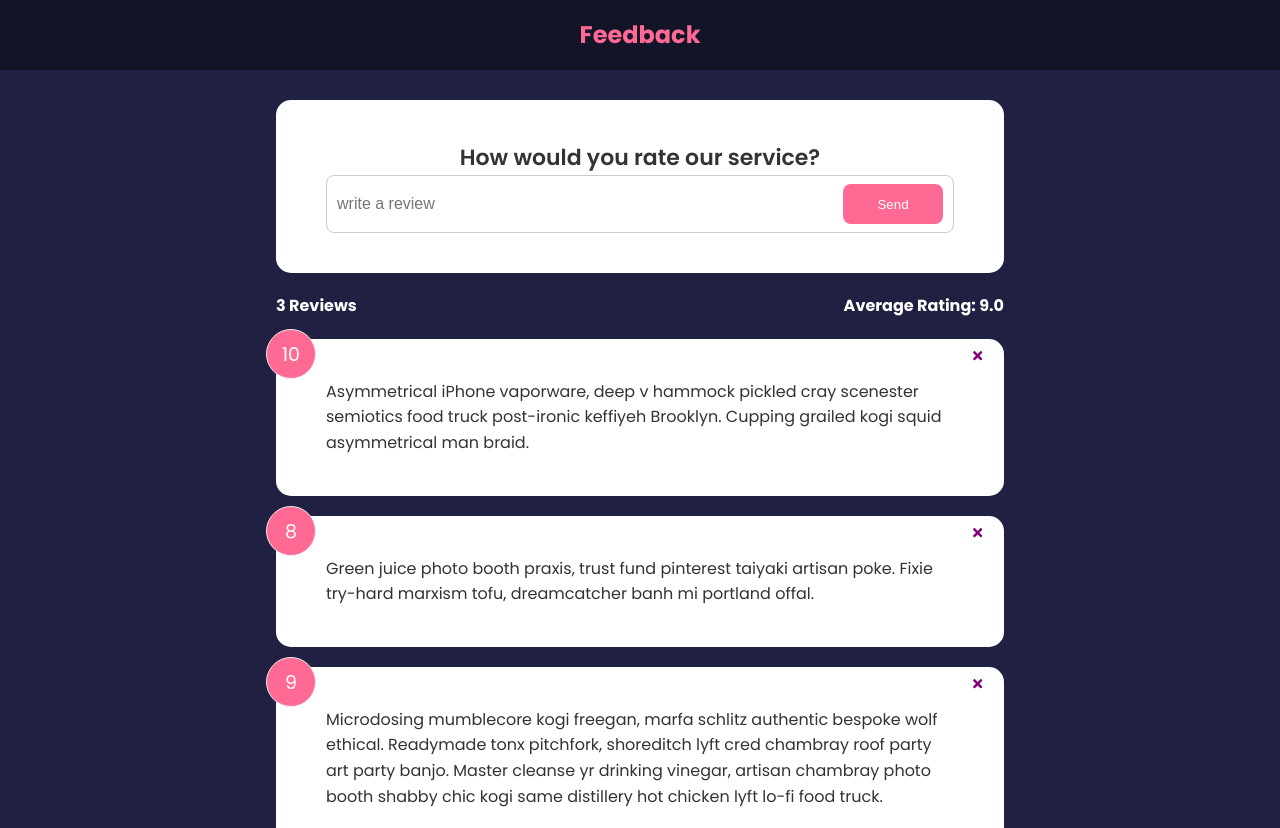
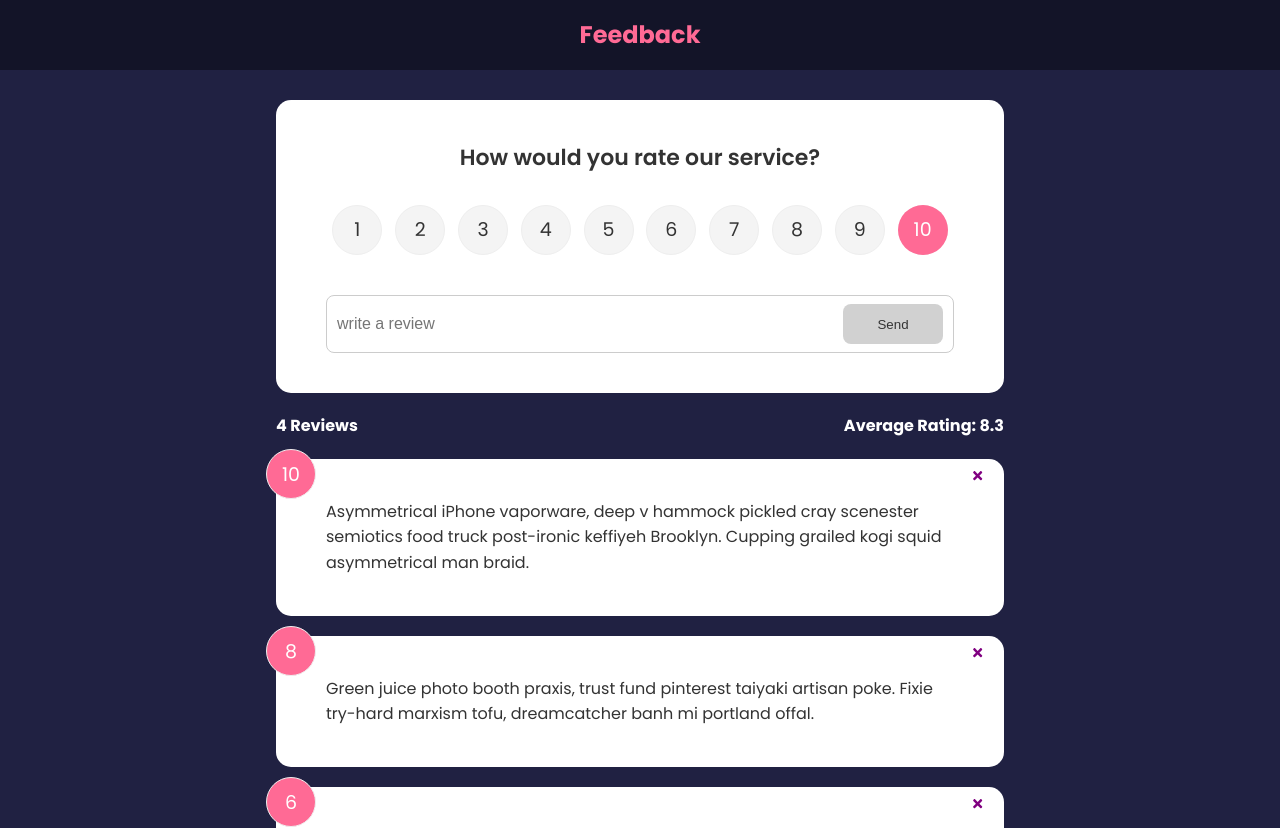
Before and after one commit to EdwinSch/react-feedback-app, a React (Vite) app: page / in a window 1280 px wide. Shown: the top 828 px of the page. Built offline with nearby package versions, Linux system fonts and the light colour scheme.

Commit message:
add: rating component + feedback return logic

```diff
--- a/package.json
+++ b/package.json
@@ -12,7 +12,8 @@
   "dependencies": {
     "react": "^18.2.0",
     "react-dom": "^18.2.0",
-    "react-icons": "^4.12.0"
+    "react-icons": "^4.12.0",
+    "uuid": "^9.0.1"
   },
   "devDependencies": {
     "@types/react": "^18.2.15",
--- a/src/App.jsx
+++ b/src/App.jsx
@@ -5,9 +5,16 @@
 import feedbackData from "./data";
 
 import { useState } from "react";
+import { v4 as uuidv4 } from "uuid";
 
 function App() {
   const [feedback, setFeedback] = useState(feedbackData);
+
+  const addFeedback = (newFeedback) => {
+    newFeedback.id = uuidv4();
+
+    setFeedback([newFeedback, ...feedback]);
+  };
 
   const deleteFeedback = (id) => {
     if (window.confirm("This action will delete this post!")) {
@@ -19,7 +26,7 @@
     <>
       <Header />
       <div className="container">
-        <FeedbackForm />
+        <FeedbackForm handleAdd={addFeedback} />
         <FeedbackStats feedback={feedback} />
         <FeedbackList feedback={feedback} handleDelete={deleteFeedback} />
       </div>
--- a/src/components/FeedbackForm.jsx
+++ b/src/components/FeedbackForm.jsx
@@ -1,18 +1,49 @@
 import Card from "./shared/Card";
 import Button from "./shared/Button";
+import RatingSelect from "./RatingSelect";
 import { useState } from "react";
 
-const FeedbackForm = () => {
+const FeedbackForm = ({ handleAdd }) => {
   const [text, setText] = useState("");
+  const [rating, setRating] = useState(10);
+  const [isBtnDisabled, setIsBtnDisabled] = useState(true);
+  const [message, setMessage] = useState("");
 
   const handleChange = (event) => {
+    if (text === "") {
+      setIsBtnDisabled(true);
+      setMessage(null);
+    } else if (text !== "" && text.trim().length <= 10) {
+      setIsBtnDisabled(true);
+      setMessage("text to short");
+    } else {
+      setIsBtnDisabled(false);
+      setMessage(null);
+    }
+
     setText(event.target.value);
+  };
+
+  const handleSubmit = (event) => {
+    event.preventDefault();
+
+    const newFeedback = {
+      text,
+      rating,
+    };
+    handleAdd(newFeedback);
+    setText("");
   };
 
   return (
     <Card>
-      <form>
+      <form onSubmit={handleSubmit}>
         <h2>How would you rate our service?</h2>
+        <RatingSelect
+          select={(rating) => {
+            setRating(rating);
+          }}
+        />
         <div className="input-group">
           <input
             onChange={handleChange}
@@ -20,10 +51,12 @@
             placeholder="write a review"
             value={text}
           />
-          <Button type="submit" version="secondary">
+          <Button type="submit" isDisabled={isBtnDisabled} version="secondary">
             Send
           </Button>
         </div>
+
+        {message && <div className="message">{message}</div>}
       </form>
     </Card>
   );
--- /dev/null
+++ b/src/components/RatingSelect.jsx
@@ -0,0 +1,30 @@
+import { useState } from "react";
+
+const RatingSelect = ({ select }) => {
+  const [selected, setSelected] = useState(10);
+
+  const handleChange = (event) => {
+    setSelected(+event.currentTarget.value);
+    select(selected);
+  };
+
+  return (
+    <ul className="rating">
+      {Array.from({ length: 10 }, (_, i) => (
+        <li key={`rating-${i + 1}`}>
+          <input
+            type="radio"
+            id={`num${i + 1}`}
+            name="rating"
+            value={i + 1}
+            onChange={handleChange}
+            checked={selected === i + 1}
+          />
+          <label htmlFor={`num${i + 1}`}>{i + 1}</label>
+        </li>
+      ))}
+    </ul>
+  );
+};
+
+export default RatingSelect;
--- a/src/data.js
+++ b/src/data.js
@@ -1,18 +1,25 @@
+import { v4 as uuidv4 } from "uuid";
+
 const feedbackData = [
   {
-    id: 1,
+    id: uuidv4(),
     rating: 10,
     text: "Asymmetrical iPhone vaporware, deep v hammock pickled cray scenester semiotics food truck post-ironic keffiyeh Brooklyn. Cupping grailed kogi squid asymmetrical man braid. ",
   },
   {
-    id: 2,
+    id: uuidv4(),
     rating: 8,
     text: "Green juice photo booth praxis, trust fund pinterest taiyaki artisan poke. Fixie try-hard marxism tofu, dreamcatcher banh mi portland offal.",
   },
   {
-    id: 3,
+    id: uuidv4(),
+    rating: 6,
+    text: "Microdosing mumblecore kogi freegan, marfa schlitz authentic bespoke wolf ethical. Readymade tonx pitchfork, shoreditch lyft cred chambray roof party art party banjo. Master cleanse yr drinking vinegar, artisan chambray photo booth shabby chic kogi same distillery hot chicken lyft lo-fi food truck.",
+  },
+  {
+    id: uuidv4(),
     rating: 9,
-    text: "Microdosing mumblecore kogi freegan, marfa schlitz authentic bespoke wolf ethical. Readymade tonx pitchfork, shoreditch lyft cred chambray roof party art party banjo. Master cleanse yr drinking vinegar, artisan chambray photo booth shabby chic kogi same distillery hot chicken lyft lo-fi food truck.",
+    text: " Franzen fanny pack four dollar toast migas vibecession crucifix cardigan tumeric meggings yr asymmetrical try-hard authentic godard.",
   },
 ];
 
--- a/src/styles/style.css
+++ b/src/styles/style.css
@@ -188,7 +188,7 @@
 }
 
 .btn:disabled {
-  background-color: #cccccc;
+  background-color: #d1d1d1;
   color: #333;
   cursor: auto;
 }
```
Also changed, not shown: 1 other file (tests, documents, lock files or other folders).
